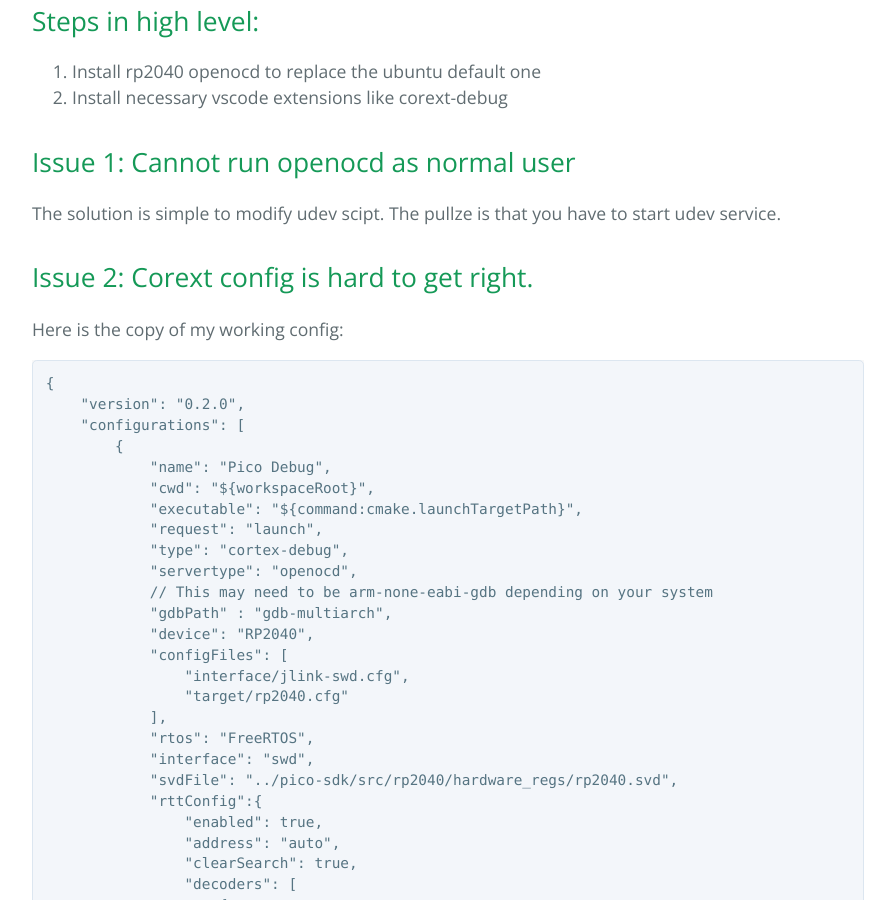
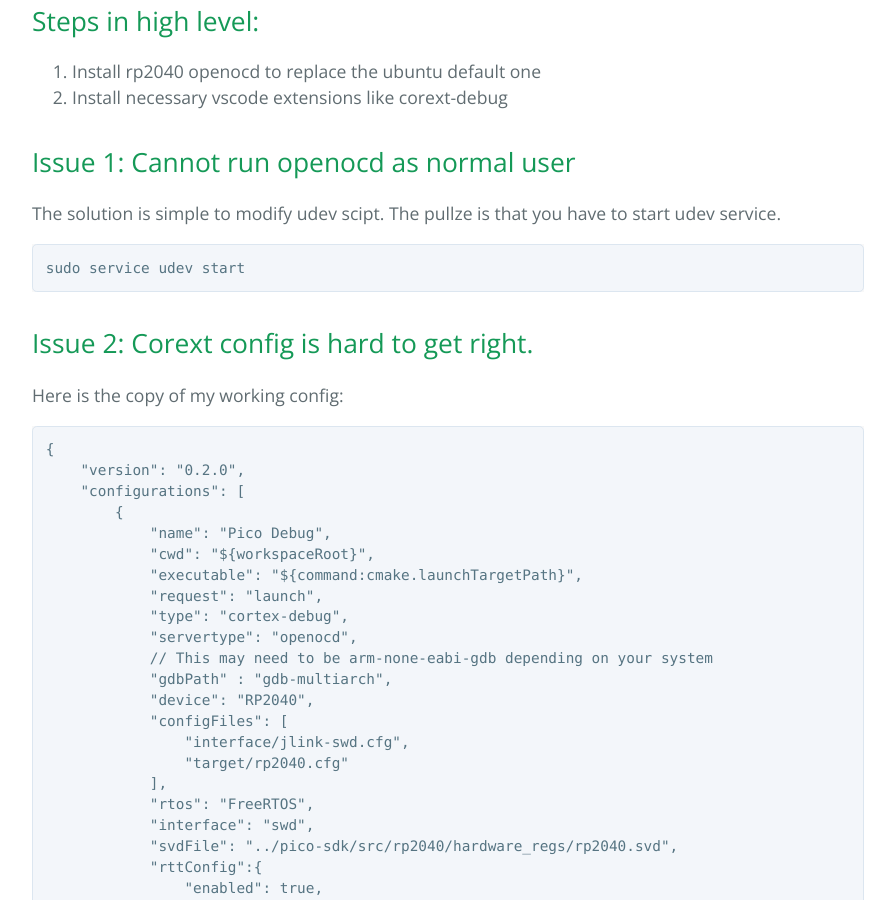
Before and after one commit to howard0su/howard0su.github.io, a Jekyll site: the page built from _posts/2023-01-22-pico-jlink-ob.md, in a window 1280 px wide and 900 px high, scrolled down 699 px. Shown: the whole window, without its empty margins (192-1087 px from the left). Built offline with Jekyll 4.4.1, drawn with Linux system fonts in a browser that asks for light colours; some of the changed lines change nothing that is shown.

Commit message:
Add command to start udev service.

````diff
--- a/_posts/2023-01-22-pico-jlink-ob.md
+++ b/_posts/2023-01-22-pico-jlink-ob.md
@@ -3,7 +3,7 @@
 layout: post
 title:  "How to debug Pico with JLINK OB under Windows"
 date:   2023-01-22 20:14:00
-categories: [ Pico, SDR ]
+categories: [ SDR ]
 featured: true
 
 ---
@@ -20,6 +20,9 @@
 
 ## Issue 1: Cannot run openocd as normal user
 The solution is simple to modify udev scipt. The pullze is that you have to start udev service.
+```
+sudo service udev start
+```
 
 ## Issue 2: Corext config is hard to get right.
 Here is the copy of my working config:
````
